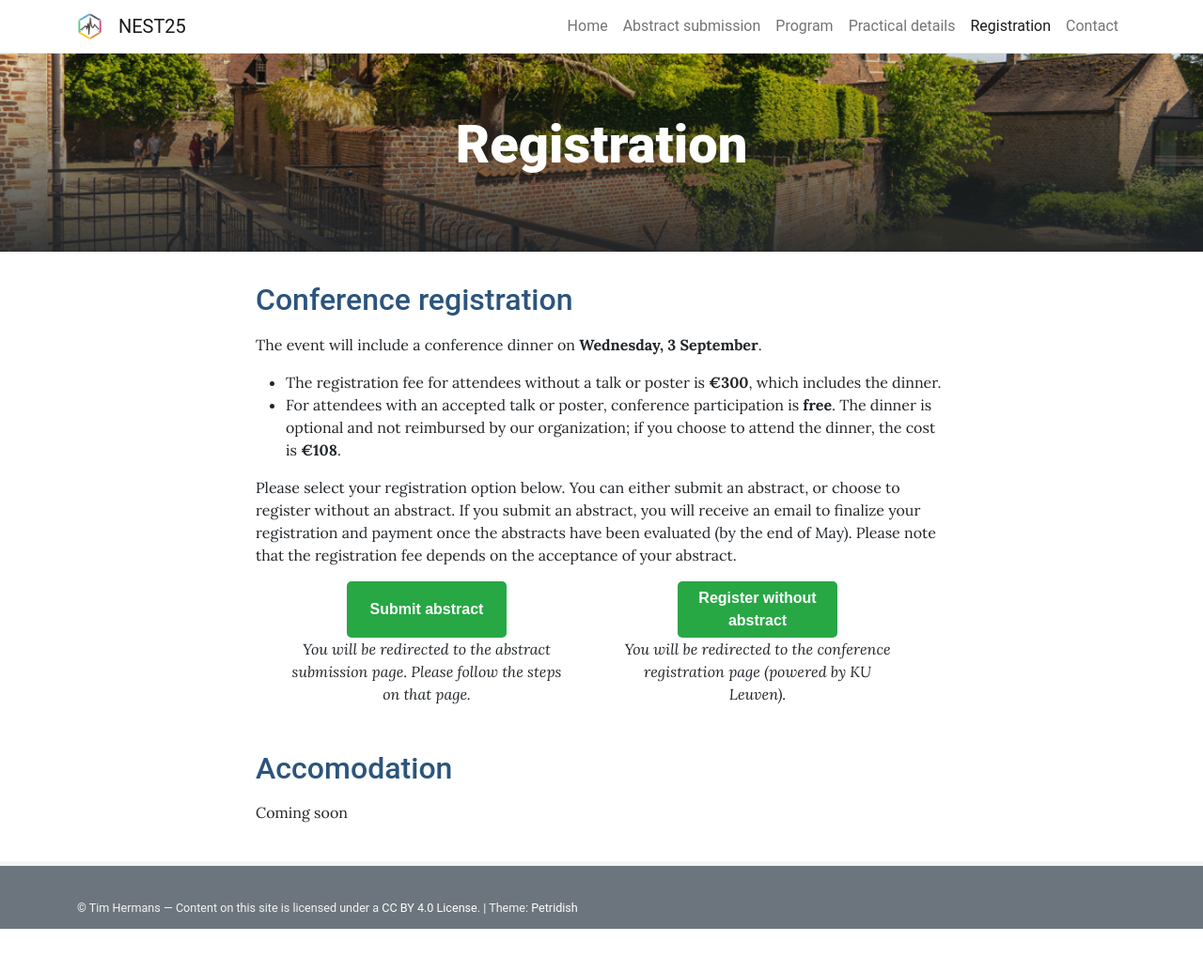
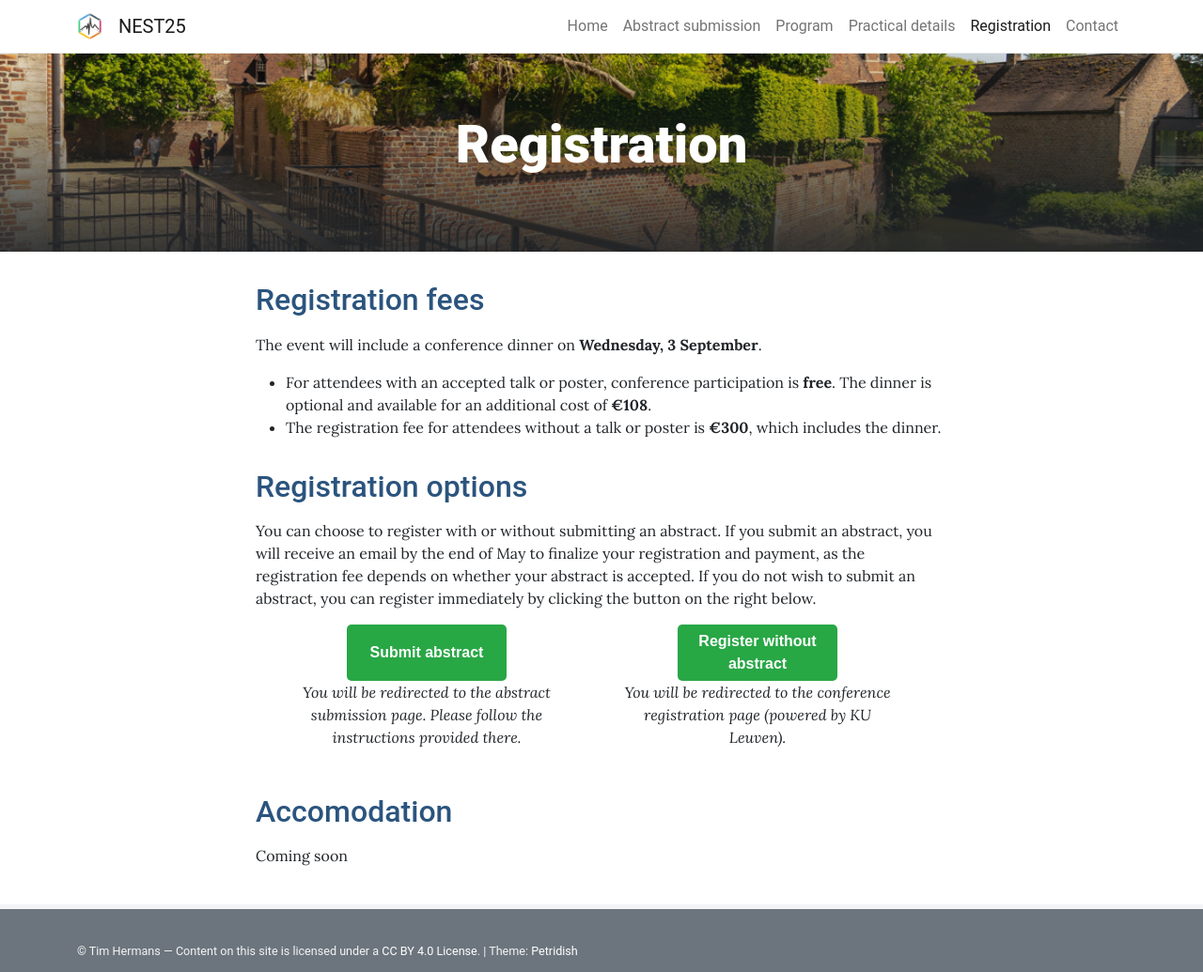
Before and after one commit to nestconf25/nestconf25.github.io, a Jekyll site: the page built from pages/registration.md, in a window 1280 px wide. Shown: the whole page at 94% size. Built offline with Jekyll 4.4.1, drawn with Linux system fonts in a browser that asks for light colours; before the commit the page ends 989 px from its top, so only the background shows below that.

Commit message:
Update registration.

```diff
--- a/pages/registration.md
+++ b/pages/registration.md
@@ -3,48 +3,20 @@ title: Registration
 permalink: /registration/
 ---
 
-## Conference registration
+## Registration fees
 The event will include a conference dinner on **Wednesday, 3 September**.
+* For attendees with an accepted talk or poster, conference participation is **free**. The dinner is optional and available for an additional cost of **€108**.
 * The registration fee for attendees without a talk or poster is **€300**, which includes the dinner.
-* For attendees with an accepted talk or poster, conference participation is **free**. The dinner is optional and not reimbursed by our organization; if you choose to attend the dinner, the cost is **€108**.
 
-Please select your registration option below.
-You can either submit an abstract, or choose to register without an abstract.
-If you submit an abstract, you will receive an email to finalize your registration and payment once the abstracts have been evaluated (by the end of May). Please note that the registration fee depends on the acceptance of your abstract.
-
-<!-- <div style="text-align: center; margin: 20px 0;">
-    <a href="https://icts.kuleuven.be/apps/onebutton/profile/814359" style="
-        display: inline-block;
-        padding: 10px 20px;
-        background-color: #28a745;
-        color: white;
-        text-decoration: none;
-        border-radius: 5px;
-        font-size: 16px;
-        margin-right: 20px;">
-        Submit abstract
-    </a>
-
-    <span style="font-size: 18px; vertical-align: middle;">or</span>
-
-    <a href="https://icts.kuleuven.be/apps/onebutton/profile/814359" style="
-        display: inline-block;
-        padding: 10px 20px;
-        background-color: #007BFF;
-        color: white;
-        text-decoration: none;
-        border-radius: 5px;
-        font-size: 16px;
-        margin-left: 20px;">
-        Register without abstract (€300)
-    </a>
-</div> -->
+## Registration options
+You can choose to register with or without submitting an abstract.
+If you submit an abstract, you will receive an email by the end of May to finalize your registration and payment, as the registration fee depends on whether your abstract is accepted. If you do not wish to submit an abstract, you can register immediately by clicking the button on the right below.
 
 <div style="display: flex; flex-direction: row; align-items: flex-start; justify-content: space-evenly;">
   <div style="margin-right: 20px; width: 300px;
   display: flex; flex-direction: column;
   text-align: center; align-items: center; justify-content: center">
-    <a href="https://nestconf25.github.io/register-with-abstract" class="button" style="display: flex; justify-content: center; align-items: center;
+    <a href="https://nestconf25.github.io/abstract-submission" class="button" style="display: flex; justify-content: center; align-items: center;
     width: 170px;
     height: 60px;
     padding: 10px 20px;
@@ -56,7 +28,8 @@ If you submit an abstract, you will receive an email to finalize your registrati
     text-decoration: none; ">
     Submit abstract
     </a>
-    <p><em>You will be redirected to the abstract submission page. Please follow the steps on that page. </em></p>
+    <p><em>You will be redirected to the abstract submission page. Please follow the instructions provided there.
+ </em></p>
   </div>
   <div style="margin-right: 20px; width: 300px;
   display: flex; flex-direction: column;
```
Also changed, not shown: pages/register-without-abstract.md (+1 -1 lines).
